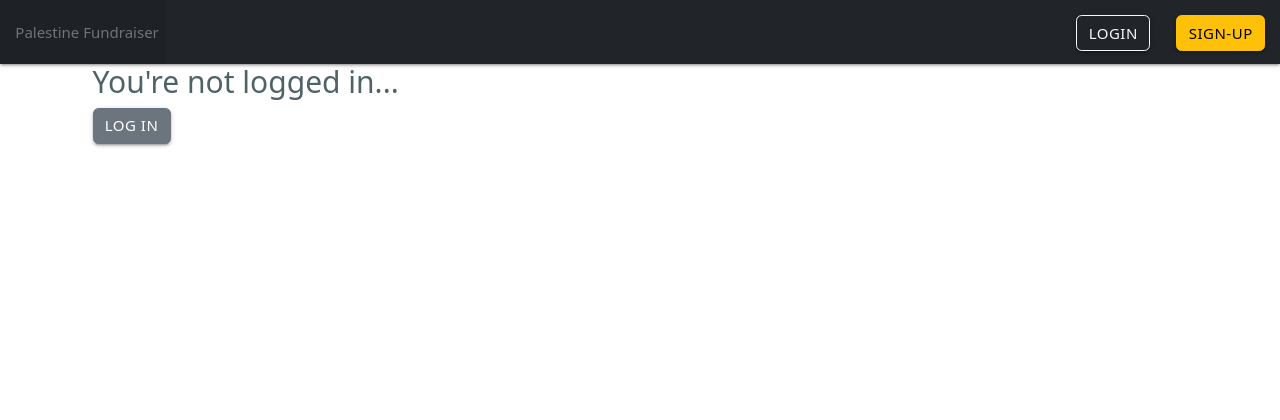
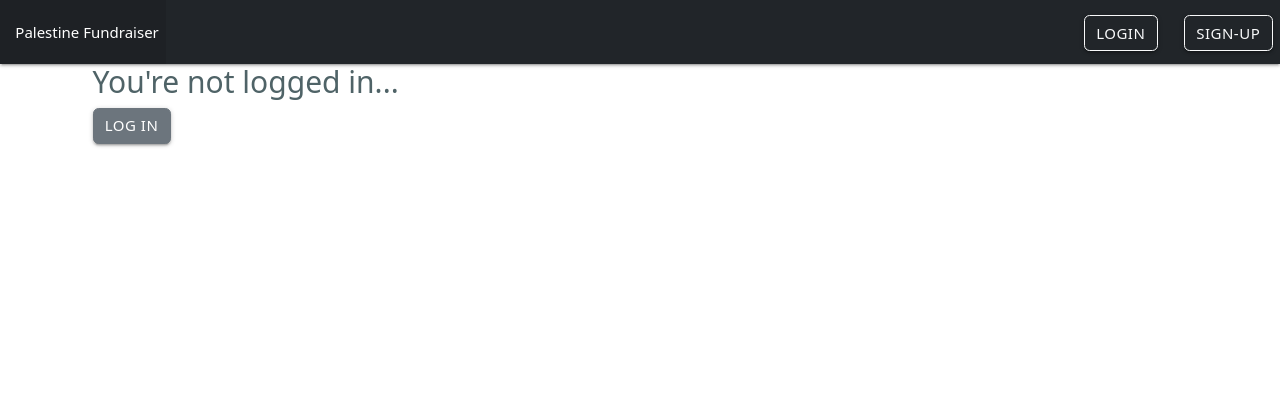
Before and after one commit to faithnicoletti/FundraiserOfficial, a Django app: template main_app/templates/charge.html in a window 1280 px wide. Shown: the top 420 px of the page. Run offline with Django 3.2, Linux system fonts and the light colour scheme; the template is opened without the code that fills it, so the values that code supplies are empty; some libraries are stand-ins or nearby versions.

Commit message:
home page css

```diff
--- a/main_app/static/css/style.css
+++ b/main_app/static/css/style.css
@@ -83,4 +83,8 @@ footer.page-footer {
     height: 80px;
     padding: 10px;
     border-radius: 6px;
+
+    .cursor-pointer {
+        cursor: pointer;
+    }
 }
--- a/main_app/templates/base.html
+++ b/main_app/templates/base.html
@@ -8,6 +8,7 @@
     <meta http-equiv="X-UA-Compatible" content="ie=edge">
     <title>Palestine Fundraiser</title>
     <link rel="stylesheet" href="https://cdnjs.cloudflare.com/ajax/libs/materialize/1.0.0/css/materialize.min.css">
+    <link href="https://cdn.jsdelivr.net/npm/bootstrap-icons@1.9.0/font/bootstrap-icons.css" rel="stylesheet">
     <link href="https://cdn.jsdelivr.net/npm/bootstrap@5.3.0/dist/css/bootstrap.min.css" rel="stylesheet"
         integrity="sha384-9ndCyUaIbzAi2FUVXJi0CjmCapSmO7SnpJef0486qhLnuZ2cdeRhO02iuK6FUUVM" crossorigin="anonymous">
     <link rel="stylesheet" href="{% static 'css/style.css'%}">
@@ -19,22 +20,27 @@
         <nav>
             <div class="nav-wrapper text-bg-dark">
                 <ul>
-                    <li><a href="{% url 'home' %}" class="nav-link px-2 text-secondary">&nbsp;&nbsp;Palestine Fundraiser</a></li>
+                    <li><a href="{% url 'home' %}" class="nav-link px-2 text-swhite">&nbsp;&nbsp;Palestine Fundraiser</a></li>
                 </ul>
                 <ul class="right">
                     {% if user.is_authenticated %}
 
 
-                    <li><a href="{% url 'profile' %}" class="nav-link px-2 text-white">Profile</a></li>
-                    <li><a href="{% url 'comment_section' other_username=user.username %}" class="nav-link px-2 text-white">Posts</a></li>
+                    <li><a href="{% url 'profile' %}" class="nav-link px-2 text-white">
+                        <i class="bi bi-person"></i>
+                    </a></li>
+                    <li>
+                        <a href="{% url 'comment_section' other_username=user.username %}" class="nav-link px-2 text-white">
+                            <i class="bi bi-chat-right-heart"></i>
+                        </a>
+                    </li>
                     <form id="logout-form" action="{% url 'logout' %}" method="post">
                         {% csrf_token %}
-                        <li><button type="submit" class="btn btn-warning">Logout</button></li>
+                        <button type="submit" class="nav-link px-2 text-white border-0 bg-transparent">Logout</button>
                     </form>
-
                     {% else %}
                     <a href="{% url 'login' %}" type="button" class="btn btn-outline-light me-2">Login</a>
-                    <a href="{% url 'signup' %}" type="button" class="btn btn-warning">Sign-up</a>
+                    <a href="{% url 'signup' %}" type="button" class="btn btn-outline-light me-2">Sign-up</a>
                     {% endif %}
                 </ul>
             </div>
```
Also changed, not shown: main_app/templates/home.html (+30 -6 lines).
